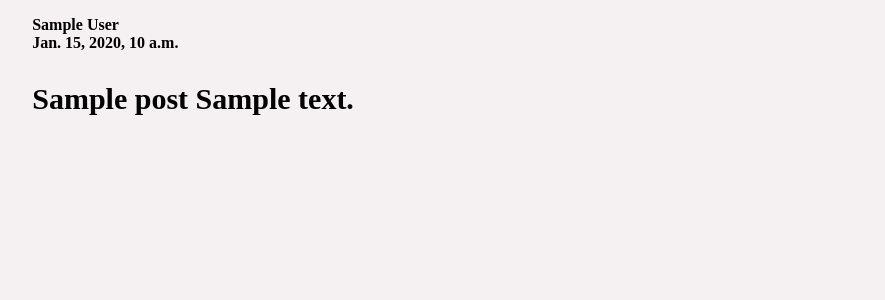
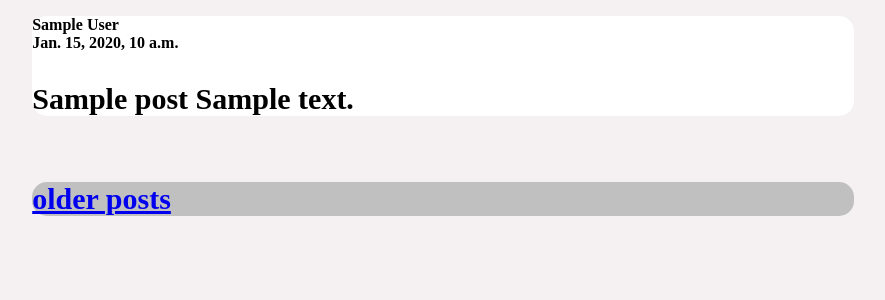
Before and after one commit to LinuxTeam-teilar/linuxteam-planet, a Django app: template linuxteamplanet/templates/posts.html in a window 1280 px wide. Shown: the part 146-446 px from the top of the page, without its empty margins (197-1082 px from the left). Run offline with Django 3.2, Linux system fonts and the light colour scheme; the template is opened without the code that fills it: most values are stand-ins (such as "Sample title", 1, 10 or a date in 2020).

Commit message:
fix the background color and add the footer

```diff
--- a/linuxteamplanet/posts/views.py
+++ b/linuxteamplanet/posts/views.py
@@ -20,8 +20,10 @@ from posts import Posts
 
 def home(request):
     p = Posts()
+    p.url = "http://terietor.gr"
     return render_to_response('posts.html', {
-            "posts": p.posts()
+            "posts": p._posts(),
+            "next_url": p.url
             })
 
 def posts(resquest, post_id):
--- a/linuxteamplanet/static/css/posts.css
+++ b/linuxteamplanet/static/css/posts.css
@@ -1,6 +1,9 @@
-#html_container {
+#container {
+    background-color: white;
+}
 
-    background-color: white;
+#footer {
+    background-color:silver;
 }
 
 #md_container {
@@ -20,3 +23,7 @@
     width: 65%;
     border-radius: 15px;
 }
+
+#older_posts {
+    font-size:30px;
+}
--- a/linuxteamplanet/templates/posts.html
+++ b/linuxteamplanet/templates/posts.html
@@ -27,7 +27,12 @@
                 {% endif %}
             {% endautoescape %}
 
-        </div>
+            </div>
     {% endfor %}
 
+    <br/>
+    <br/>
+    <div id="footer" class="common_background">
+        <a href={{ next_url }} id="older_posts"><b>older posts<b/><a/>
+    <div/>
 {% endblock %}
```
Also changed, not shown: linuxteamplanet/posts/posts.py (+19 -1 lines).
